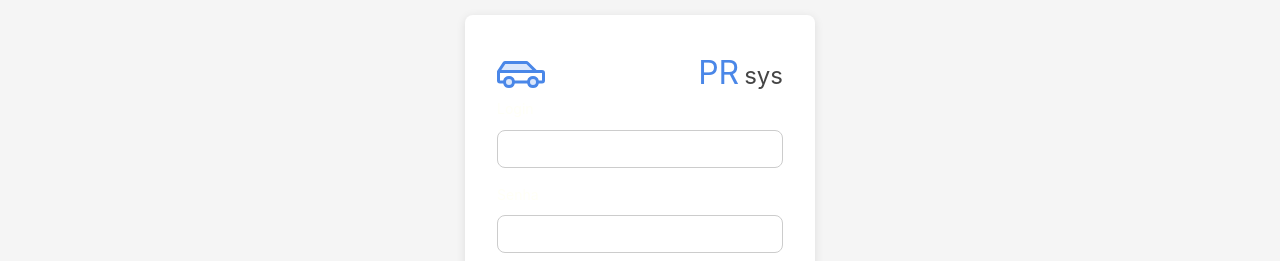
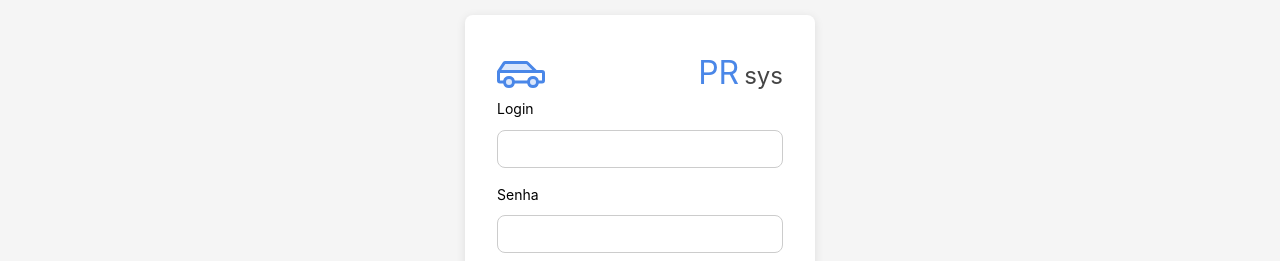
Before and after one commit to Jiyu-Corp/PR-SysIII, a React (Vite) app in the folder app/frontend/src/renderer/: page /#/login in a window 1280 px wide. Shown: the part 223-484 px from the top of the page. Built offline with nearby package versions, Linux system fonts and the light colour scheme.

Commit message:
fix: input-color-black

```diff
--- a/app/frontend/src/renderer/src/components/Input/input.css
+++ b/app/frontend/src/renderer/src/components/Input/input.css
@@ -9,6 +9,7 @@
     font-size: 14px;
     margin-bottom: 4px;
     padding-bottom: 5px;
+    color: #000000;
   }
   .label-center .input-label {
     text-align: center;
```
